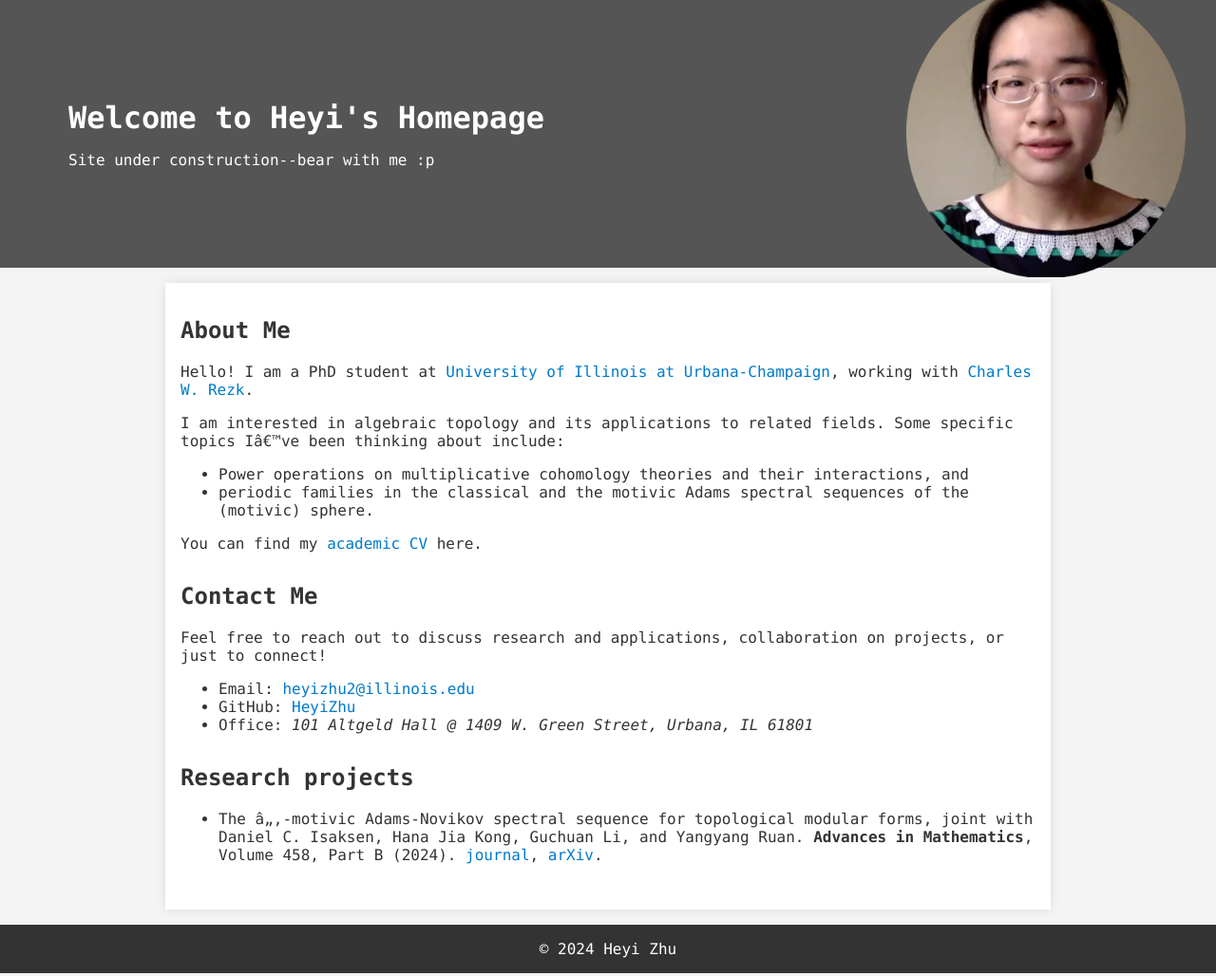
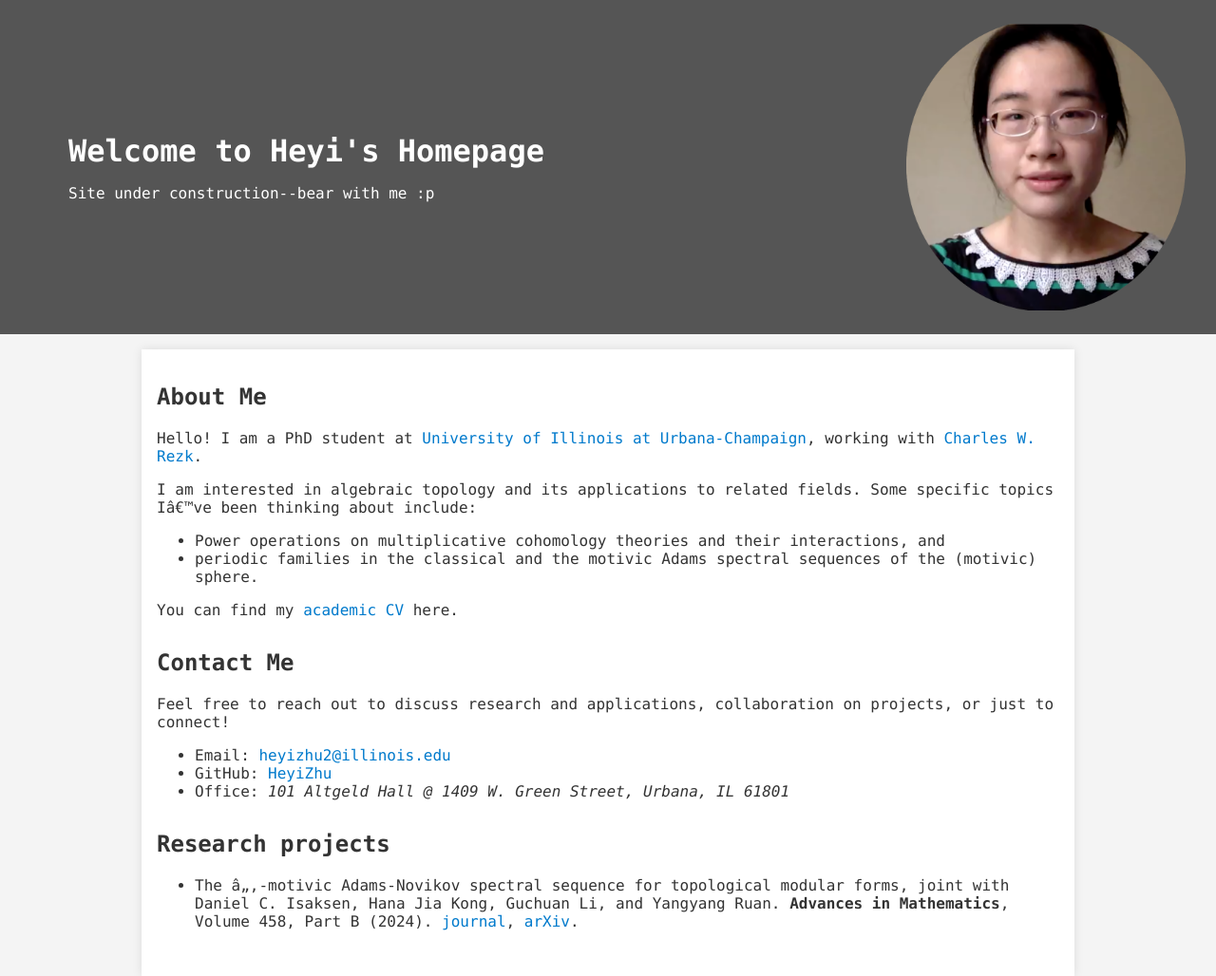
Before and after one commit to HeyiZhu/HeyiZhu.github.io, a plain HTML site: page index.html in a window 1280 px wide. Shown: the top 1028 px of the page at 95% size. Drawn offline with Linux system fonts and the light colour scheme.

Commit message:
Fine tuning index.html

```diff
--- a/index.html
+++ b/index.html
@@ -23,7 +23,7 @@
             align-items: center;
             justify-content: space-between;
             padding: 1rem 2rem;
-            height: 250px; /* Set a fixed height for the header */
+            height: 320px; /* Set a fixed height for the header */
         }
 
         .header-text {
@@ -47,7 +47,7 @@
         }
         .header-image {
             width: 100px;  /* Fixed size for image */-->
-            height: 200px; /* Fixed height for image */-->
+            height: 150px; /* Fixed height for image */-->
             border-radius: 50%; /* Circular image */
             object-fit: cover;
             object-position: center;
@@ -55,7 +55,7 @@
         }
 
         main {
-            max-width: 900px;
+            max-width: 950px;
             margin: 1rem auto;
             padding: 1rem;
             background-color: #fff;
@@ -103,7 +103,7 @@
             text-decoration: none;
         }
         a:hover {
-            font-family: Corbel, sans-serif;
+            font-family: Menlo, sans-serif;
             text-decoration: underline;
         }
     </style>
```
